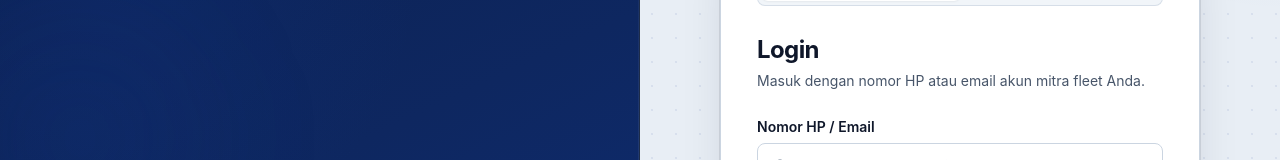
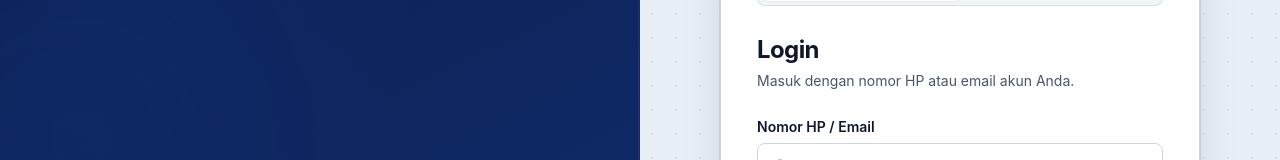
Before and after one commit to awand795/bengkel-kim3, a React (Vite) app: page / in a window 1280 px wide. Shown: the part 238-398 px from the top of the page. Built offline with nearby package versions, Linux system fonts and the light colour scheme; no server answers.

Commit message:
style(login): ganti teks subtitle menjadi 'akun Anda'

```diff
--- a/src/views/LoginPage.tsx
+++ b/src/views/LoginPage.tsx
@@ -446,7 +446,7 @@ export const LoginPage: React.FC = () => {
               </h2>
               <p className="auth-subtitle text-sm text-[#475569] mt-1 leading-relaxed">
                 {activeTab === 'login'
-                  ? 'Masuk dengan nomor HP atau email akun mitra fleet Anda.'
+                  ? 'Masuk dengan nomor HP atau email akun Anda.'
                   : activeTab === 'register'
                   ? 'Pilih tipe kemitraan dan lengkapi data untuk mendaftar akun.'
                   : forgotStep === 'request_otp'
```
